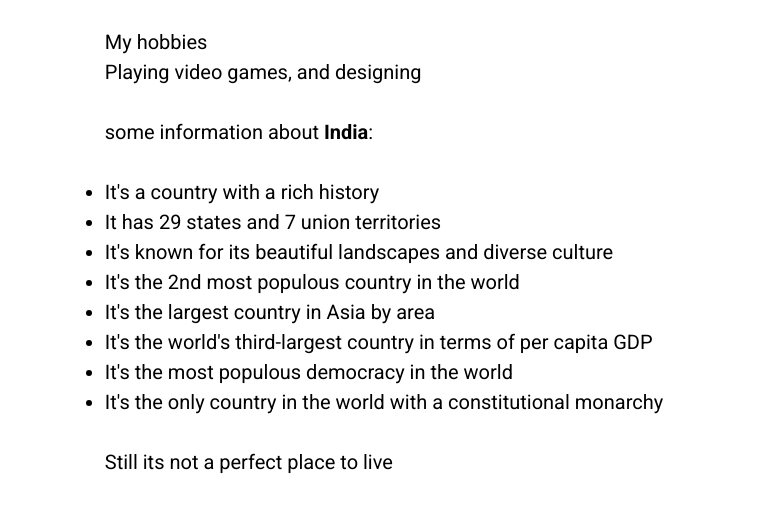
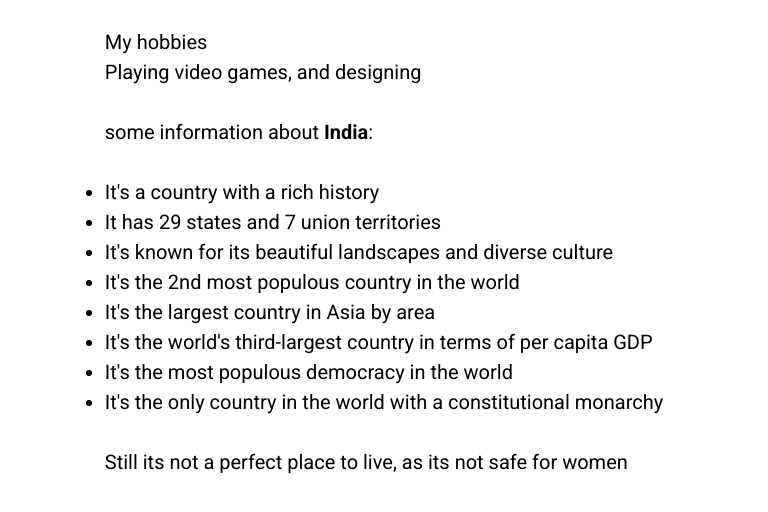
Before and after one commit to deepanshuc7/dev1assignment, a plain HTML site: page about.html in a window 1280 px wide. Shown: the part 306-818 px from the top of the page, without its empty margins (256-1024 px from the left). Drawn offline with Linux system fonts and the light colour scheme.

Commit message:
Update about.html

```diff
--- a/about.html
+++ b/about.html
@@ -41,7 +41,7 @@
 
             </ul>
             <br>
-            <p>Still its not a perfect place to live</p>
+            <p>Still its not a perfect place to live, as its not safe for women</p>
 
     </div>
 
```
